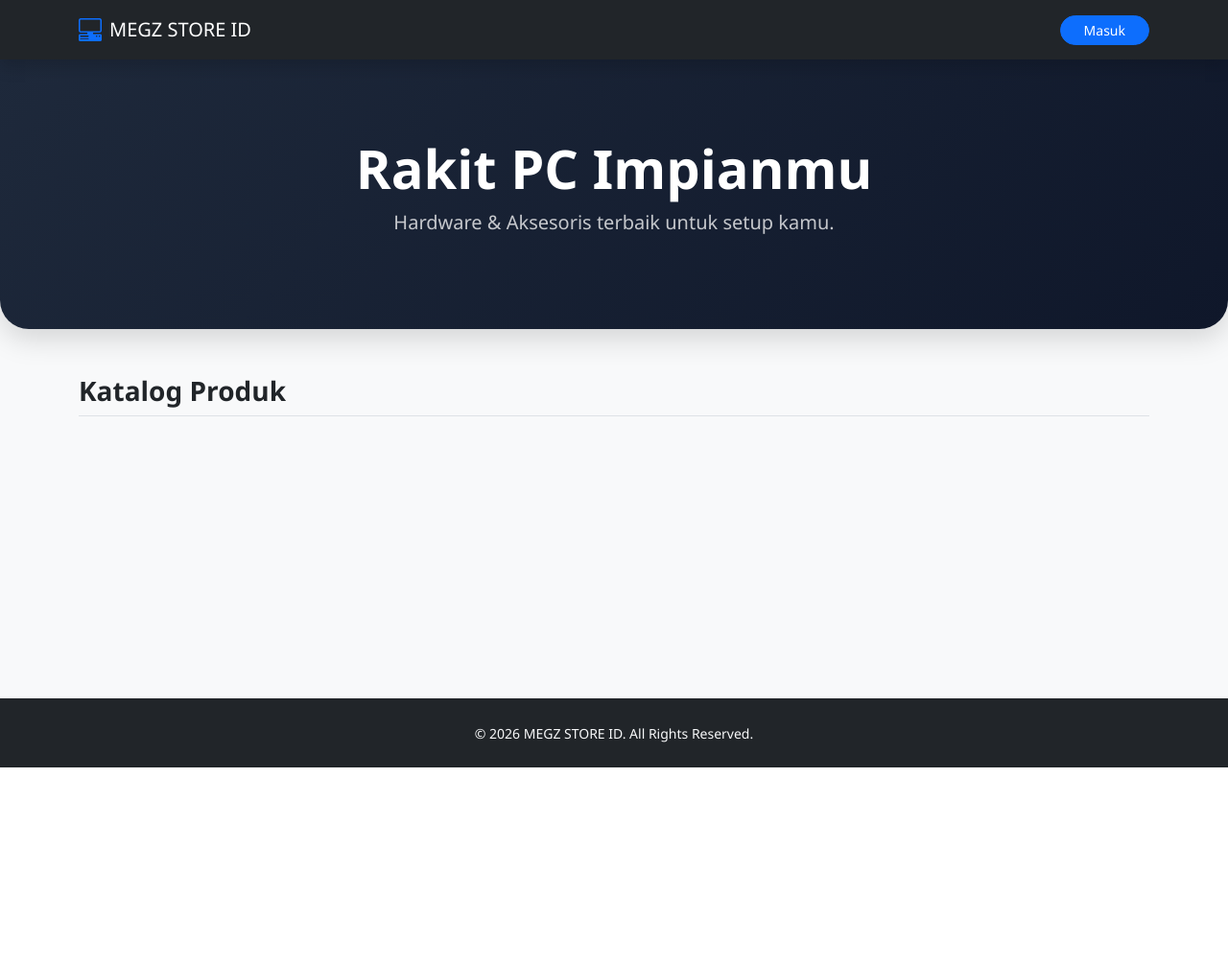
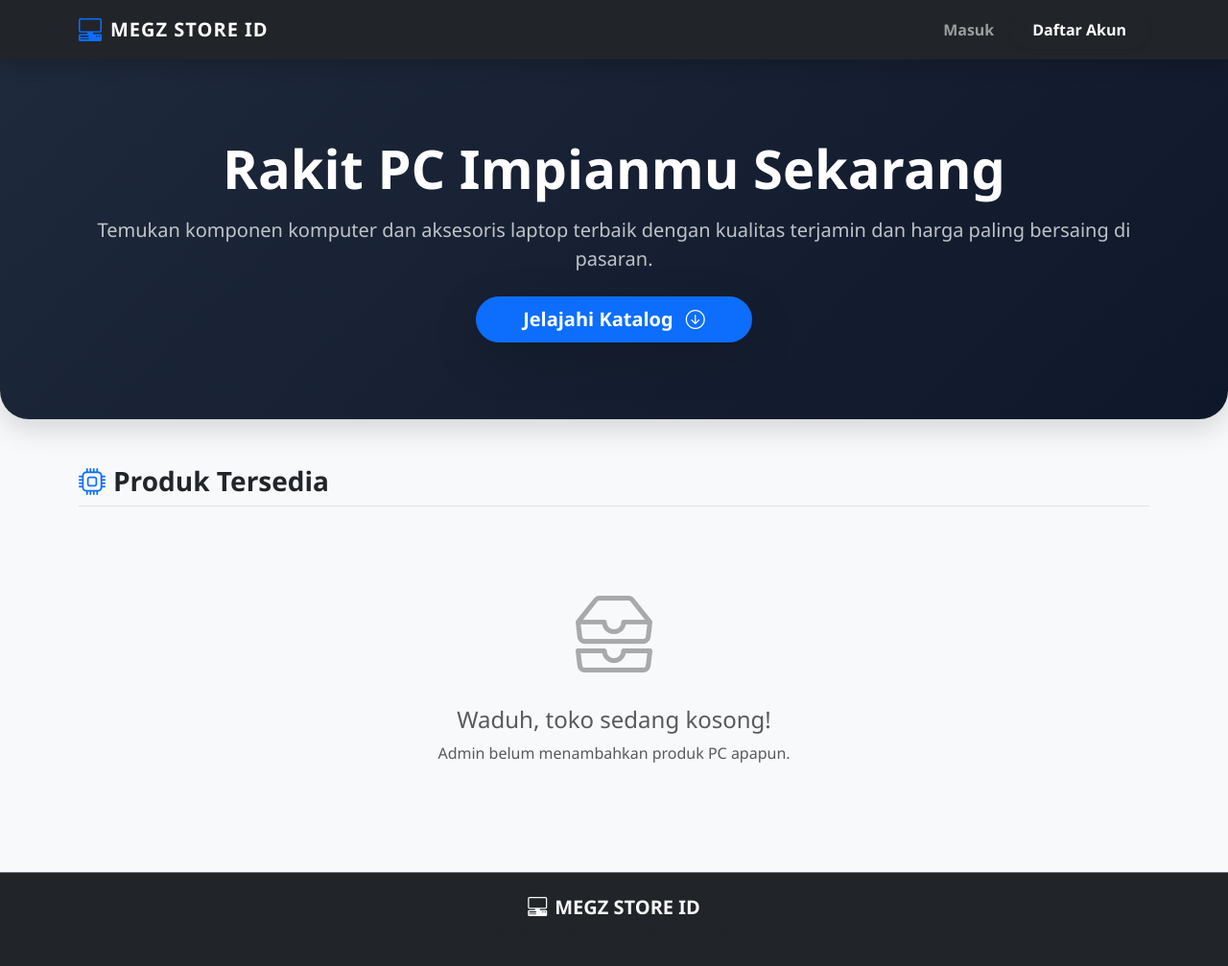
Before and after one commit to Megzz7/megz-store-web, a Flask app: page / in a window 1280 px wide. Shown: the whole page at 96% size. Before the commit the page ends 800 px from the top, so only its background shows below. Run offline with Flask 3, Linux system fonts and the light colour scheme; data that the repository does not hold is empty; some libraries are stand-ins or nearby versions.

Commit message:
Rework UI

```diff
--- a/app.py
+++ b/app.py
@@ -94,40 +94,6 @@ def login():
             return redirect(url_for('index'))
         return render_template('login.html', error="Username/Password salah!")
     return render_template('login.html')
-
-# --- FITUR LUPA PASSWORD ---
-@app.route('/forgot_password', methods=['GET', 'POST'])
-def forgot_password():
-    if request.method == 'POST':
-        # MENGGUNAKAN .get() AGAR LEBIH AMAN DAN TIDAK CRASH
-        username = request.form.get('username')
-        new_password = request.form.get('new_password')
-
-        # Validasi: Jika ada form yang tidak terkirim/kosong
-        if not username or not new_password:
-            return render_template('forgot_password.html', error="Terjadi kesalahan, pastikan form terisi lengkap!")
-
-        conn = get_db_connection()
-        cur = conn.cursor(cursor_factory=RealDictCursor)
-
-        # Cek apakah username tersebut ada di database
-        cur.execute('SELECT * FROM users WHERE username = %s', (username,))
-        user = cur.fetchone()
-
-        if user:
-            # Jika ada, update password-nya
-            cur.execute('UPDATE users SET password = %s WHERE username = %s', (new_password, username))
-            conn.commit()
-            cur.close()
-            conn.close()
-            # Arahkan kembali ke halaman login dengan pesan sukses
-            return render_template('login.html', success="Password berhasil diubah! Silakan login dengan password baru.")
-        else:
-            cur.close()
-            conn.close()
-            return render_template('forgot_password.html', error="Username tidak ditemukan!")
-
-    return render_template('forgot_password.html')
 
 @app.route('/logout')
 def logout():
--- a/templates/index.html
+++ b/templates/index.html
@@ -6,66 +6,182 @@
     <title>MEGZ STORE ID - PC & Tech</title>
     <link href="https://cdn.jsdelivr.net/npm/bootstrap@5.3.0/dist/css/bootstrap.min.css" rel="stylesheet">
     <link rel="stylesheet" href="https://cdn.jsdelivr.net/npm/bootstrap-icons@1.11.1/font/bootstrap-icons.css">
+
     <style>
-        body { background-color: #f8f9fa; font-family: 'Segoe UI', sans-serif; display: flex; flex-direction: column; min-height: 100vh; }
-        .hero-section { background: linear-gradient(135deg, #1e293b 0%, #0f172a 100%); color: white; padding: 5rem 0; border-radius: 0 0 30px 30px; box-shadow: 0 10px 30px rgba(0,0,0,0.15); margin-bottom: 3rem; }
-        .product-card { transition: all 0.3s ease; border: none; border-radius: 15px; overflow: hidden; background: white; }
-        .product-card:hover { transform: translateY(-8px); box-shadow: 0 15px 35px rgba(0,0,0,0.1) !important; }
-        .card-header-custom { background: #e2e8f0; height: 160px; display: flex; align-items: center; justify-content: center; font-size: 4rem; color: #94a3b8; }
-        .price-tag { font-size: 1.3rem; font-weight: 800; color: #059669; }
-        .category-badge { position: absolute; top: 15px; right: 15px; background: rgba(15, 23, 42, 0.85); color: white; padding: 5px 12px; border-radius: 20px; font-size: 0.75rem; backdrop-filter: blur(4px); }
+        body {
+            background-color: #f8f9fa;
+            font-family: 'Segoe UI', Tahoma, Geneva, Verdana, sans-serif;
+            display: flex;
+            flex-direction: column;
+            min-height: 100vh;
+        }
+        .navbar-brand { font-weight: 800; letter-spacing: 1px; }
+
+        /* Desain Banner Atas (Hero) */
+        .hero-section {
+            background: linear-gradient(135deg, #1e293b 0%, #0f172a 100%);
+            color: white;
+            padding: 5rem 0;
+            margin-bottom: 3rem;
+            border-radius: 0 0 30px 30px;
+            box-shadow: 0 10px 30px rgba(0,0,0,0.15);
+        }
+
+        /* Animasi Kartu Produk */
+        .product-card {
+            transition: all 0.3s ease;
+            border: none;
+            border-radius: 15px;
+            overflow: hidden;
+            background: white;
+        }
+        .product-card:hover {
+            transform: translateY(-8px);
+            box-shadow: 0 15px 35px rgba(0,0,0,0.1) !important;
+        }
+
+        /* Placeholder Gambar Kotak Atas */
+        .card-header-custom {
+            background: #e2e8f0;
+            height: 160px;
+            display: flex;
+            align-items: center;
+            justify-content: center;
+            font-size: 4rem;
+            color: #94a3b8;
+            transition: color 0.3s ease;
+        }
+        .product-card:hover .card-header-custom {
+            color: #3b82f6; /* Berubah biru saat di-hover */
+        }
+
+        /* Teks Harga & Kategori */
+        .price-tag {
+            font-size: 1.3rem;
+            font-weight: 800;
+            color: #059669;
+        }
+        .category-badge {
+            position: absolute;
+            top: 15px;
+            right: 15px;
+            background: rgba(15, 23, 42, 0.85);
+            color: white;
+            padding: 5px 12px;
+            border-radius: 20px;
+            font-size: 0.75rem;
+            letter-spacing: 0.5px;
+            backdrop-filter: blur(4px);
+        }
     </style>
 </head>
 <body>
+
     <nav class="navbar navbar-expand-lg navbar-dark bg-dark sticky-top shadow">
         <div class="container">
             <a class="navbar-brand d-flex align-items-center" href="/">
-                <i class="bi bi-pc-display-horizontal fs-4 me-2 text-primary"></i> MEGZ STORE ID
+                <i class="bi bi-pc-display-horizontal fs-4 me-2 text-primary"></i>
+                MEGZ STORE ID
             </a>
-            <div class="ms-auto d-flex align-items-center">
+            <button class="navbar-toggler" type="button" data-bs-toggle="collapse" data-bs-target="#navbarNav">
+                <span class="navbar-toggler-icon"></span>
+            </button>
+            <div class="collapse navbar-collapse" id="navbarNav">
+                <ul class="navbar-nav ms-auto align-items-center">
                     {% if session.logged_in %}
-                    <span class="text-light me-3 small d-none d-md-inline">Halo, <b>{{ session.username }}</b></span>
-                    <a href="/cart" class="btn btn-outline-light btn-sm rounded-pill px-3 me-2"><i class="bi bi-cart3"></i></a>
-                    <a href="/logout" class="text-danger small">Keluar</a>
+                        <li class="nav-item text-light me-4">
+                            <i class="bi bi-person-circle me-1"></i> Halo, <span class="fw-bold">{{ session.username }}</span>
+                        </li>
+                        <li class="nav-item">
+                            <a class="nav-link btn btn-outline-light btn-sm px-4 rounded-pill me-2 d-flex align-items-center" href="/cart">
+                                <i class="bi bi-cart3 me-2"></i> Keranjang
+                            </a>
+                        </li>
+                        {% if session.role == 'admin' %}
+                        <li class="nav-item">
+                            <a class="nav-link text-warning fw-bold d-flex align-items-center" href="/admin">
+                                <i class="bi bi-speedometer2 me-1"></i> Dashboard Admin
+                            </a>
+                        </li>
+                        {% endif %}
+                        <li class="nav-item ms-2">
+                            <a class="nav-link text-danger text-decoration-underline" href="/logout">Keluar</a>
+                        </li>
                     {% else %}
-                    <a href="/login" class="btn btn-primary btn-sm rounded-pill px-4">Masuk</a>
+                        <li class="nav-item me-2"><a class="nav-link fw-bold" href="/login">Masuk</a></li>
+                        <li class="nav-item">
+                            <a class="nav-link btn btn-primary btn-sm px-4 rounded-pill text-white fw-bold shadow-sm" href="/register">Daftar Akun</a>
+                        </li>
                     {% endif %}
+                </ul>
             </div>
         </div>
     </nav>
 
-    <div class="hero-section text-center">
-        <div class="container">
-            <h1 class="display-4 fw-bold">Rakit PC Impianmu</h1>
-            <p class="lead opacity-75">Hardware & Aksesoris terbaik untuk setup kamu.</p>
+    <div class="hero-section">
+        <div class="container text-center">
+            <h1 class="display-4 fw-bold mb-3">Rakit PC Impianmu Sekarang</h1>
+            <p class="lead text-light opacity-75 mb-4 max-w-2xl mx-auto">Temukan komponen komputer dan aksesoris laptop terbaik dengan kualitas terjamin dan harga paling bersaing di pasaran.</p>
+            <a href="#katalog" class="btn btn-primary btn-lg rounded-pill px-5 shadow-lg fw-bold">
+                Jelajahi Katalog <i class="bi bi-arrow-down-circle ms-2"></i>
+            </a>
         </div>
     </div>
 
-    <div class="container mb-5 flex-grow-1">
-        <h3 class="fw-bold mb-4 border-bottom pb-2">Katalog Produk</h3>
+    <div class="container mb-5 flex-grow-1" id="katalog">
+        <div class="d-flex justify-content-between align-items-end mb-4 border-bottom pb-2">
+            <h3 class="fw-bold mb-0"><i class="bi bi-cpu me-2 text-primary"></i>Produk Tersedia</h3>
+        </div>
+
         <div class="row g-4">
+            {% if products %}
                 {% for p in products %}
-            <div class="col-md-3">
+                <div class="col-12 col-md-6 col-lg-3">
                     <div class="card product-card shadow-sm h-100 position-relative">
-                    <span class="category-badge">{{ p.category }}</span>
-                    <div class="card-header-custom"><i class="bi bi-cpu"></i></div>
+                        <span class="category-badge"><i class="bi bi-tag-fill me-1"></i>{{ p.category }}</span>
+
+                        <div class="card-header-custom">
+                            <i class="bi bi-gpu-card"></i>
+                        </div>
+
                         <div class="card-body d-flex flex-column p-4">
-                        <h5 class="card-title fw-bold">{{ p.name }}</h5>
-                        <div class="mt-auto">
-                            <p class="price-tag mb-3">Rp {{ "{:,.0f}".format(p.price).replace(',', '.') }}</p>
+                            <h5 class="card-title fw-bold text-dark">{{ p.name }}</h5>
+
+                            <div class="mt-auto pt-3 border-top">
+                                <div class="d-flex justify-content-between align-items-center mb-3">
+                                    <span class="price-tag">Rp {{ "{:,.0f}".format(p.price).replace(',', '.') }}</span>
+                                    <span class="badge bg-light text-secondary border px-2 py-1">
+                                        <i class="bi bi-box-seam me-1"></i>Sisa: {{ p.stock }}
+                                    </span>
+                                </div>
+
                                 <form action="/add_to_cart/{{ p.id }}" method="POST">
-                                <button class="btn btn-dark w-100 rounded-pill fw-bold">Beli (Stok: {{ p.stock }})</button>
+                                    <button type="submit" class="btn btn-dark w-100 rounded-pill shadow-sm fw-bold">
+                                        <i class="bi bi-cart-plus fs-5 me-1"></i> + Keranjang
+                                    </button>
                                 </form>
                             </div>
                         </div>
                     </div>
                 </div>
                 {% endfor %}
+            {% else %}
+                <div class="col-12 text-center py-5">
+                    <i class="bi bi-inboxes text-muted opacity-50" style="font-size: 5rem;"></i>
+                    <h4 class="mt-3 text-muted">Waduh, toko sedang kosong!</h4>
+                    <p class="text-muted">Admin belum menambahkan produk PC apapun.</p>
+                </div>
+            {% endif %}
         </div>
     </div>
 
-    <footer class="bg-dark text-light text-center py-4 mt-auto">
-        <small>&copy; 2026 MEGZ STORE ID. All Rights Reserved.</small>
+    <footer class="bg-dark text-light text-center py-4 mt-auto border-top border-secondary">
+        <div class="container">
+            <h5 class="fw-bold mb-1"><i class="bi bi-pc-display-horizontal me-2"></i>MEGZ STORE ID</h5>
+            <p class="text-muted small mb-0">&copy; 2026 Seluruh Hak Cipta Dilindungi.</p>
+        </div>
     </footer>
+
+    <script src="https://cdn.jsdelivr.net/npm/bootstrap@5.3.0/dist/js/bootstrap.bundle.min.js"></script>
 </body>
 </html>
```
Also changed, not shown: templates/forgot_password.html (deleted, +0 -46 lines), templates/login.html (+2 -18 lines). Lines whose indentation alone changed are shown as unchanged.
